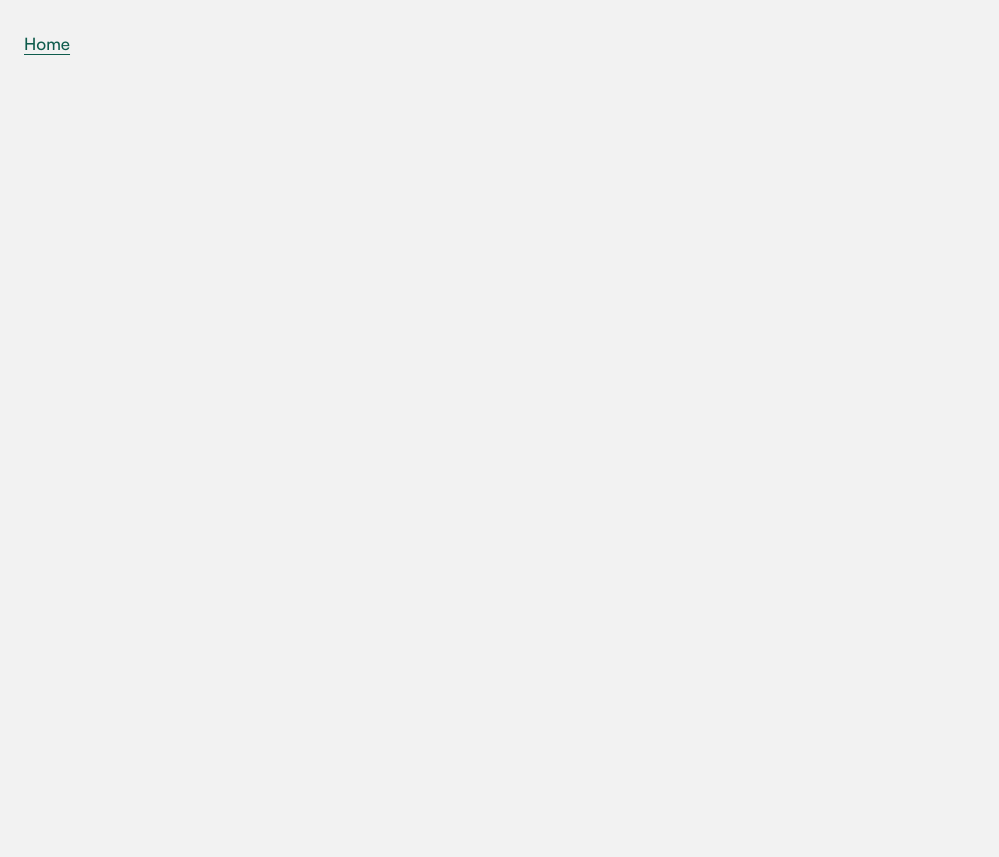
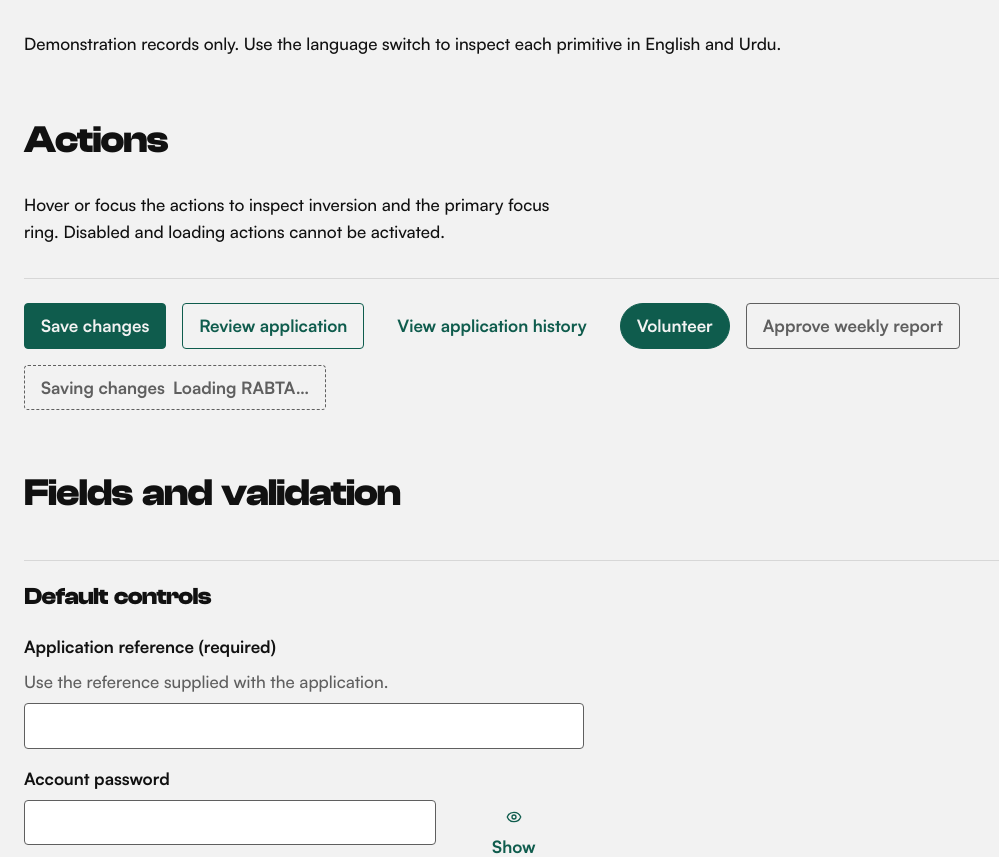
Before and after one commit to AnassKh16/ShipLens-Rabta, a React (Vite) app in the folder frontend/: page /dev/components in a window 1280 px wide. Shown: the part 240-1097 px from the top of the page, without its empty margins (0-999 px from the left). Before the commit the page ends 800 px from the top, so only its background shows below. Built offline with nearby package versions, Linux system fonts and the light colour scheme.

Commit message:
feat(frontend): add development-only bilingual component showcase

```diff
--- a/frontend/scripts/verify-build.mjs
+++ b/frontend/scripts/verify-build.mjs
@@ -1,11 +1,11 @@
 import { readdir, readFile } from 'node:fs/promises';
 import { gzipSync } from 'node:zlib';
 const files = await readdir('dist/assets');
-if (files.some(file => /TokenPage|tokens-preview/i.test(file))) throw new Error('Development route chunk leaked into production.');
+if (files.some(file => /TokenPage|tokens-preview|ComponentsPage|components-preview/i.test(file))) throw new Error('Development route chunk leaked into production.');
 let total = 0;
 for (const file of files.filter(file => file.endsWith('.js'))) {
   const source = await readFile(`dist/assets/${file}`);
-  if (source.includes('swatches') || source.includes('--sample-space')) throw new Error('Token inspector implementation leaked into production.');
+  if (source.includes('swatches') || source.includes('--sample-space') || source.includes('component-showcase') || source.includes('focus-destination')) throw new Error('Token inspector implementation leaked into production.');
   const bytes = gzipSync(source).length;
   console.log(`${file}: ${bytes} gzip bytes`);
   total += bytes;
--- a/frontend/src/app/App.tsx
+++ b/frontend/src/app/App.tsx
@@ -8,6 +8,7 @@ const PublicRoutes = lazy(() => import('../features/public/PublicRoutes'));
 const AdminRoutes = lazy(() => import('../features/admin/AdminRoutes'));
 // Vite removes this import and its entire chunk from production builds.
 const TokenPage = import.meta.env.DEV ? lazy(() => import('../features/dev/TokenPage')) : null;
+const ComponentsPage = import.meta.env.DEV ? lazy(() => import('../features/dev/ComponentsPage')) : null;
 const queryClient = new QueryClient();
 class PageBoundary extends Component<{ children: ReactNode }, { failed: boolean }> {
   state = { failed: false };
@@ -23,6 +24,7 @@ export function App() {
     <header className="app-header"><Link to="/">{t('brand')}</Link><LanguageSwitch /></header>
     <PageBoundary><Suspense fallback={<main id="main" aria-busy="true"><p role="status">{t('common.loading')}</p></main>}>
       <Routes><Route path="/admin/*" element={<AdminRoutes />} />
+        {ComponentsPage && <Route path="/dev/components" element={<ComponentsPage />} />}
         {TokenPage && <Route path="/dev/tokens" element={<TokenPage />} />}
         <Route path="/*" element={<PublicRoutes />} />
       </Routes>
--- /dev/null
+++ b/frontend/src/features/dev/ComponentsPage.tsx
@@ -0,0 +1,53 @@
+import { useRef, useState } from 'react';
+import { useTranslation } from 'react-i18next';
+import { Button } from '../../components/Button';
+import { Field } from '../../components/Field';
+import { Select } from '../../components/Select';
+import { Checkbox } from '../../components/Checkbox';
+import { Table } from '../../components/Table';
+import { StatusLabel, statuses } from '../../components/StatusLabel';
+import { SectionHeader } from '../../components/SectionHeader';
+import { EmptyState } from '../../components/EmptyState';
+import { ErrorState } from '../../components/ErrorState';
+import { Skeleton } from '../../components/Skeleton';
+import { Dialog } from '../../components/Dialog';
+import { Toast } from '../../components/Toast';
+import { Wordmark } from '../../components/Wordmark';
+import { EchoText } from '../../components/EchoText';
+import { Ltr } from '../../components/Ltr';
+import './components-preview.css';
+export default function ComponentsPage() {
+  const { t } = useTranslation();
+  const [dialog, setDialog] = useState(false), [message, setMessage] = useState(''), [retried,setRetried] = useState(false);
+  const focusTarget = useRef<HTMLInputElement>(null);
+  const options = ['active','paused','closed'].map(value => ({value,label:t(`statuses.${value}`)}));
+  const rows = [{code:'DEMO-A', name:t('showcase.sampleA'),amount:2400},{code:'DEMO-B',name:t('showcase.sampleB'),amount:1200},{code:'DEMO-C',name:t('showcase.sampleC'),amount:3600}];
+  return <main id="main" className="component-showcase">
+    <h1>{t('showcase.title')}</h1><p>{t('showcase.intro')}</p>
+    <section><SectionHeader title={t('showcase.buttons')} description={t('showcase.hoverNote')} />
+      <div className="demo-actions"><Button>{t('showcase.primary')}</Button><Button variant="secondary">{t('showcase.secondary')}</Button><Button variant="text">{t('showcase.text')}</Button><Button variant="pill">{t('showcase.pill')}</Button><Button disabled>{t('showcase.disabled')}</Button><Button loading>{t('showcase.loading')}</Button></div>
+    </section>
+    <section><SectionHeader title={t('showcase.forms')} />
+      <div className="demo-fields"><h3>{t('showcase.defaultTitle')}</h3><Field label={t('showcase.name')} helper={t('showcase.helper')} required validate={value => !value.trim() ? t('showcase.fieldError') : undefined} />
+        <Field label={t('showcase.password')} type="password" autoComplete="new-password" />
+        <Select label={t('showcase.select')} options={options} required /><Checkbox label={t('showcase.checkbox')} />
+        <h3>{t('showcase.invalidTitle')}</h3><Field label={t('showcase.name')} helper={t('showcase.helper')} error={t('showcase.fieldError')} required /><Select label={t('showcase.select')} options={options} error={t('showcase.fieldError')} /><Checkbox label={t('showcase.checkbox')} error={t('showcase.checkboxError')} />
+        <h3>{t('showcase.disabledTitle')}</h3><Field label={t('showcase.fieldDisabled')} defaultValue={t('showcase.sampleRef')} disabled /><Select label={t('showcase.select')} options={options} disabled /><Checkbox label={t('showcase.checkbox')} disabled />
+      </div>
+    </section>
+    <section><SectionHeader title={t('showcase.table')} /><Table caption={t('showcase.caption')} rows={rows} rowKey={row => row.code} emptyMessage={t('showcase.empty')} pageSizes={[2,10]} columns={[
+      {key:'code',label:t('showcase.code'),value:row => row.code,render:row => <Ltr>{row.code}</Ltr>,sortable:true},
+      {key:'name',label:t('showcase.branch'),value:row => row.name,sortable:true},
+      {key:'amount',label:t('showcase.amount'),value:row => row.amount,numeric:true,sortable:true}
+    ]} /></section>
+    <section><SectionHeader title={t('showcase.status')} /><ul className="demo-statuses">{statuses.map(status => <li key={status}><StatusLabel status={status} /></li>)}</ul></section>
+    <section><SectionHeader title={t('showcase.feedback')} />
+      <h3>{t('showcase.loadingTitle')}</h3><Skeleton /><h3>{t('showcase.emptyTitle')}</h3><EmptyState message={t('showcase.empty')} action={<Button variant="text">{t('showcase.clear')}</Button>} />
+      <h3>{t('showcase.errorTitle')}</h3>{retried ? <p role="status">{t('showcase.caption')}</p> : <ErrorState message={t('showcase.error')} onRetry={() => setRetried(true)} />}
+      <h3>{t('showcase.contentTitle')}</h3><Button variant="secondary" onClick={() => setMessage(t('showcase.toast'))}>{t('showcase.showToast')}</Button><Toast message={message} />
+    </section>
+    <section><SectionHeader title={t('showcase.brand')} /><Wordmark /><p className="demo-echo"><EchoText text={t('showcase.echo')} /></p></section>
+    <section><SectionHeader title={t('showcase.keyboard')} description={t('showcase.focusNote')} /><div className="demo-fields"><label htmlFor="focus-destination">{t('showcase.focusTarget')}</label><input ref={focusTarget} id="focus-destination" /><div className="demo-actions"><Button variant="secondary" onClick={() => focusTarget.current?.focus()}>{t('showcase.focusAction')}</Button><Button onClick={() => setDialog(true)}>{t('showcase.dialogOpen')}</Button></div></div></section>
+    <Dialog open={dialog} title={t('showcase.dialogTitle')} consequence={t('showcase.consequence')} confirmLabel={t('showcase.confirm')} onClose={() => setDialog(false)} onConfirm={() => {setDialog(false);setMessage(t('showcase.dialogDone'));}} />
+  </main>;
+}
--- /dev/null
+++ b/frontend/src/features/dev/components-preview.css
@@ -0,0 +1,5 @@
+.component-showcase section { margin-block: var(--space-64); }
+.demo-actions { display: flex; flex-wrap: wrap; align-items: center; gap: var(--space-16); margin-block: var(--space-24); }
+.demo-fields { max-inline-size: var(--dialog-max); }
+.demo-statuses { list-style: none; padding: 0; display: flex; flex-wrap: wrap; gap: var(--space-24); }
+.demo-echo { font-size: var(--h2); padding-block: var(--space-16); }
```
